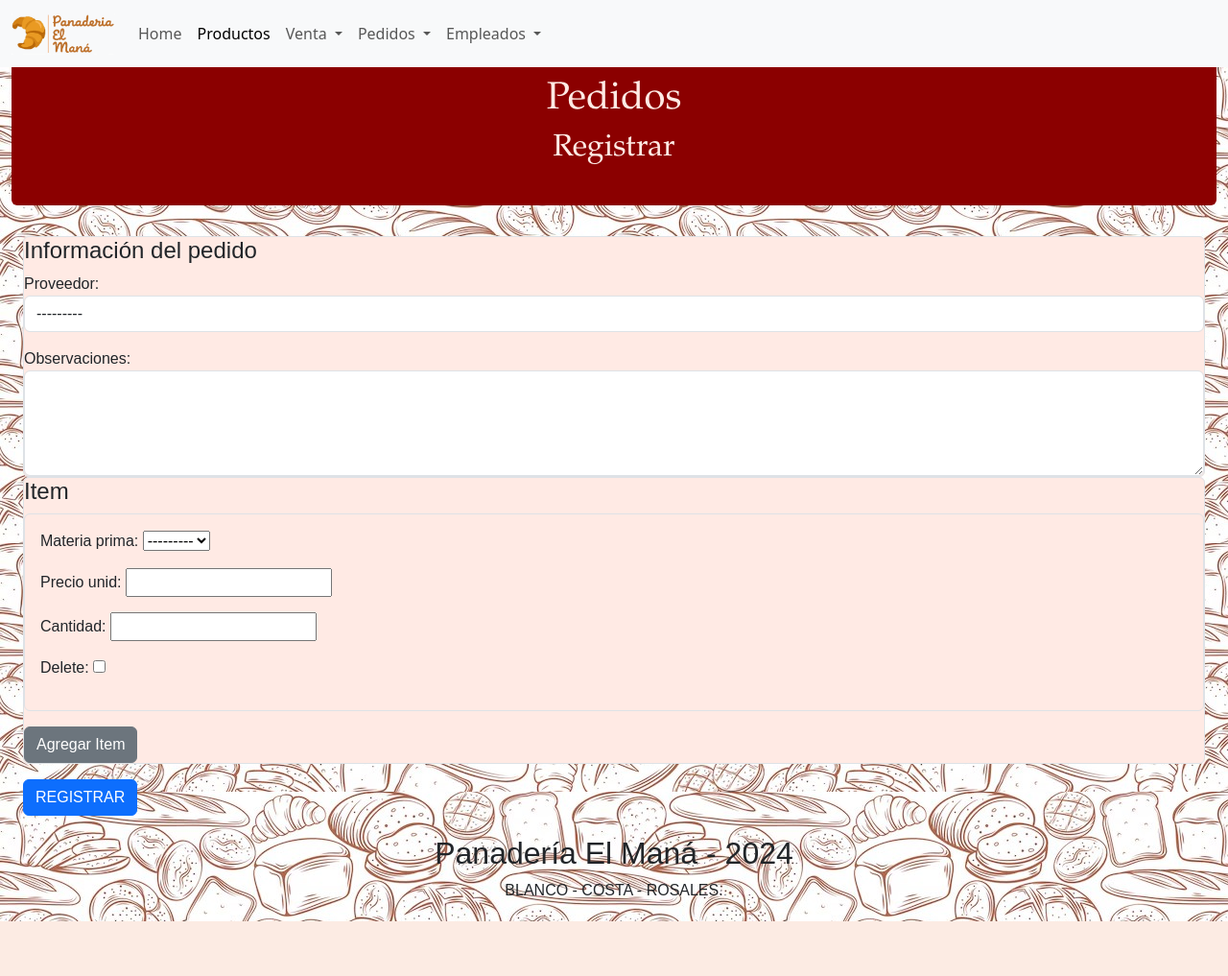
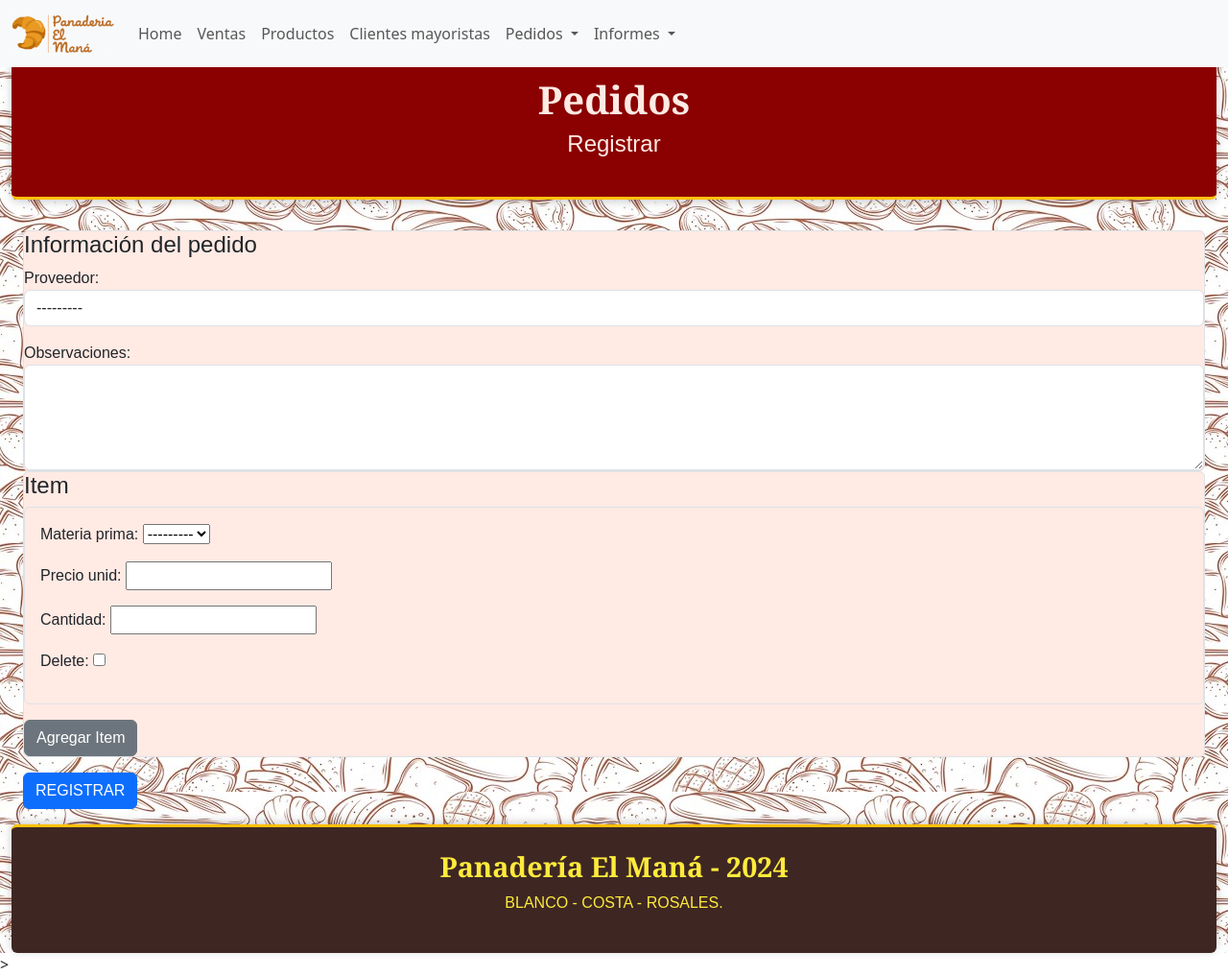
Before and after one commit to camilablanco22/laboratorio3, a Django app: page /materiaprima/nuevo-pedido/ in a window 1280 px wide. Shown: the whole page at 96% size. Before the commit the page ends 960 px from the top, so only its background shows below. Run offline with Django 5.2, Linux system fonts and the light colour scheme; data that the repository does not hold is empty.

Commit message:
Soluciono conflictos de merge

```diff
--- a/gestion_panaderia/templates/base/base.html
+++ b/gestion_panaderia/templates/base/base.html
@@ -5,8 +5,76 @@
         <meta charset="UTF-8">
         <meta name="viewport" content="width=device-width, initial-scale=1.0">
         <title>{% block titulo %}Panadería "El Maná" {% endblock %}</title>
+        <!-- Bootstrap CSS -->
         <link href="https://cdn.jsdelivr.net/npm/bootstrap@5.3.0/dist/css/bootstrap.min.css" rel="stylesheet">
-        <link href="{% static 'css/estilos.css'%}" rel="stylesheet">
+
+        <!-- Bootstrap JS and Popper.js -->
+        <script src="https://cdn.jsdelivr.net/npm/@popperjs/core@2.11.6/dist/umd/popper.min.js"></script>
+        <script src="https://cdn.jsdelivr.net/npm/bootstrap@5.3.0/dist/js/bootstrap.bundle.min.js"></script>
+
+        <link href="{% static 'css/estilos.css' %}" rel="stylesheet">
+
+        <style>
+            footer {
+                background-color: #3E2723; /* Marrón oscuro */
+                color: #FFEB3B; /* Amarillo suave */
+                padding: 1.5rem 1rem;
+                text-align: center;
+                border-top: 3px solid #FFC107; /* Línea dorada */
+                box-shadow: 0 -2px 10px rgba(0, 0, 0, 0.2);
+            }
+
+            footer h2 {
+                font-family: 'Georgia', serif;
+                font-weight: 700;
+                font-size: 1.8rem;
+                margin-bottom: 0.5rem;
+            }
+
+            footer p {
+                font-family: 'Arial', sans-serif;
+                font-weight: 300;
+                font-size: 1rem;
+            }
+
+            footer .social-icons {
+                margin-top: 1rem;
+            }
+
+            footer .social-icons a {
+                color: #FFEB3B;
+                font-size: 1.5rem;
+                margin: 0 10px;
+                transition: color 0.3s ease;
+            }
+
+            footer .social-icons a:hover {
+                color: #FFC107;
+            }
+
+            .cabecera {
+            background-color: #3E2723; /* Marrón oscuro */
+            color: #FFEB3B; /* Amarillo suave */
+            padding: 2rem 1rem;
+            border-bottom: 3px solid #FFC107; /* Línea dorada */
+            box-shadow: 0 2px 10px rgba(0, 0, 0, 0.2);
+        }
+
+        .cabecera h1 {
+            font-family: 'Georgia', serif;
+            font-weight: 700;
+            font-size: 2.5rem;
+            margin-bottom: 0.5rem;
+        }
+
+        .cabecera h2 {
+            font-family: 'Arial', sans-serif;
+            font-weight: 300;
+            font-size: 1.5rem;
+            margin-top: 0;
+        }
+        </style>
+
     </head>
 
     <body>
@@ -25,16 +93,13 @@
                             <a class="nav-link" href="{% url 'home' %}">Home</a>
                         </li>
                         <li class="nav-item">
-                            <a class="nav-link active" href="#">Productos</a>
+                            <a class="nav-link" href="#">Ventas</a>
                         </li>
-                        <li class="nav-item dropdown">
-                            <a class="nav-link dropdown-toggle" href="#" role="button" data-bs-toggle="dropdown" aria-expanded="false">
-                                Venta
-                            </a>
-                            <ul class="dropdown-menu">
-                                <li><a class="dropdown-item" href="#">Registrar venta</a></li>
-                                <li><a class="dropdown-item" href="#">Historial ventas</a></li>
-                            </ul>
+                        <li class="nav-item">
+                            <a class="nav-link" href="#">Productos</a>
+                        </li>
+                        <li class="nav-item">
+                            <a class="nav-link" href="#">Clientes mayoristas</a>
                         </li>
                         <li class="nav-item dropdown">
                             <a class="nav-link dropdown-toggle" href="#" role="button" data-bs-toggle="dropdown" aria-expanded="false">
@@ -42,17 +107,20 @@
                             </a>
                             <ul class="dropdown-menu">
                                 <li><a class="dropdown-item" href="#">Registrar pedido</a></li>
-                                <li><a class="dropdown-item" href="#">Historial pedidos</a></li>
+                                <li><a class="dropdown-item" href="#">Recepcionar pedido</a></li>
+                                <li><a class="dropdown-item" href="#">Proveedores</a></li>
                             </ul>
                         </li>
                         <li class="nav-item dropdown">
                             <a class="nav-link dropdown-toggle" href="#" role="button" data-bs-toggle="dropdown" aria-expanded="false">
-                                Empleados
+                                Informes
                             </a>
                             <ul class="dropdown-menu">
-                                <li><a class="dropdown-item" href="#">Nuevo</a></li>
-                                <li><a class="dropdown-item" href="#">Modificar</a></li>
-                                <li><a class="dropdown-item" href="#">Registro</a></li>
+                                <li><a class="dropdown-item" href="#">Ventas</a></li>
+                                <li><a class="dropdown-item" href="#">Productos más vendidos</a></li>
+                                <li><a class="dropdown-item" href="#">Vendedores con más ventas</a></li>
+                                <li><a class="dropdown-item" href="#">Materia prima faltante</a></li>
+                                <li><a class="dropdown-item" href="#">Productos faltantes</a></li>
                             </ul>
                         </li>
                     </ul>
@@ -65,10 +133,16 @@
         <div class="container-fluid contenedor-cuerpo  mt-4">
             {% block contenido_principal %}
             {% endblock %}
-            <footer class="text-center p-1 rounded">
-                <h2>Panadería El Maná - 2024</h2>
-                <p>BLANCO - COSTA - ROSALES.</p>
-            </footer>
+
+        <footer class="text-center rounded">
+    <h2>Panadería El Maná - 2024</h2>
+    <p>BLANCO - COSTA - ROSALES.</p>
+
+</footer>
+
+
+
+
 
         </div>
         {% block javascript %}
```
Also changed, not shown: gestion_panaderia/apps/pedido/templates/pedido/pedido_form.html (+1 -57 lines), gestion_panaderia/apps/venta/templates/venta/lista_ventas.html (+9 -4 lines), gestion_panaderia/static/js/script_pedido.js (added, +55 -0 lines), gestion_panaderia/templates/base/home.html (+28 -26 lines), gestion_panaderia/static/img/materiaprima4.jpg (added), gestion_panaderia/static/img/productopan.jpg (added).
